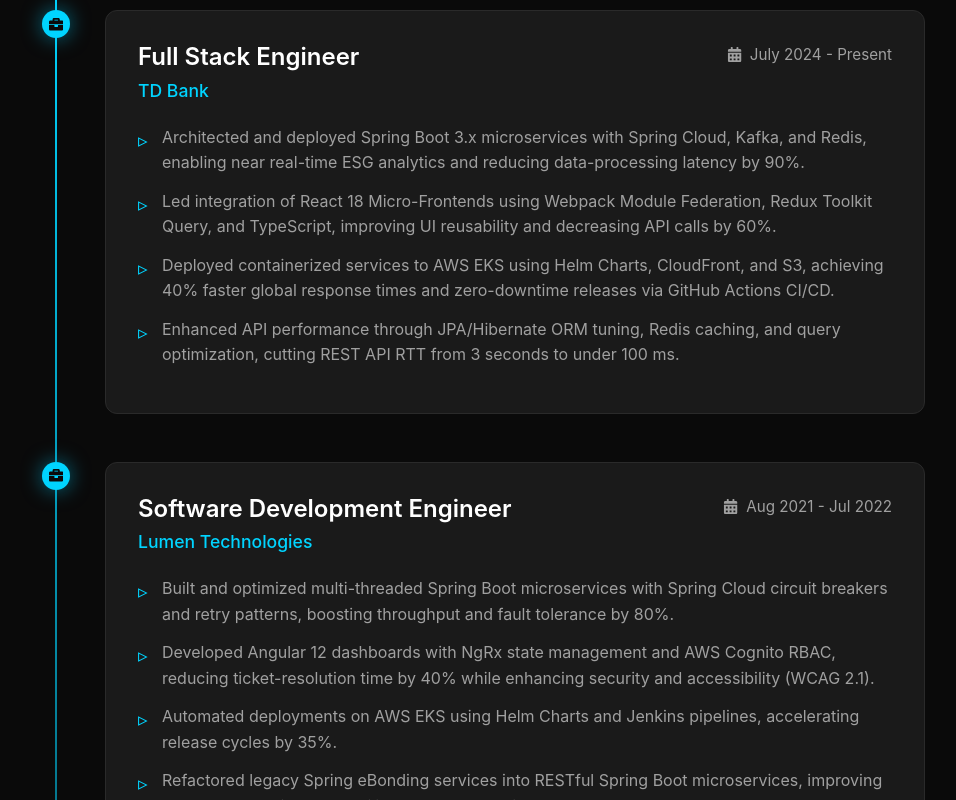
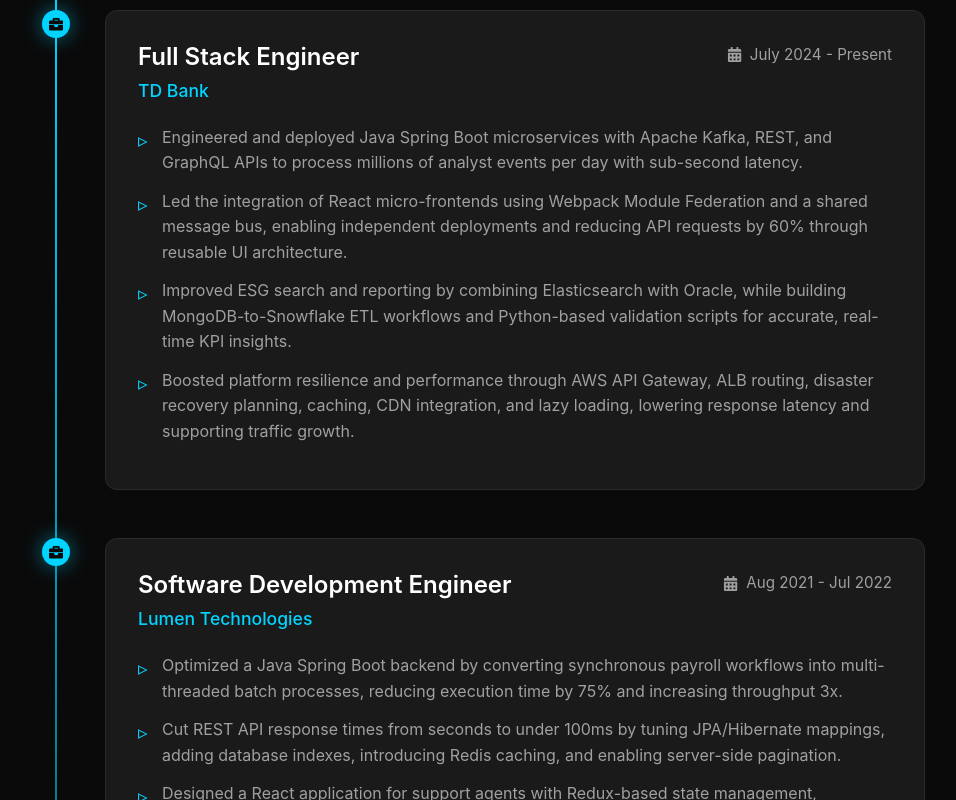
Before and after one commit to jai45/portfolio-site, a React (Vite) app: page / in a window 1280 px wide. Shown: the part 2000-2800 px from the top of the page, without its empty margins (165-1121 px from the left). Built offline with nearby package versions, Linux system fonts and the light colour scheme.

Commit message:
added projects

```diff
--- a/src/App.jsx
+++ b/src/App.jsx
@@ -2,6 +2,7 @@
 import Hero from "./components/Hero";
 import About from "./components/About";
 import Experience from "./components/Experience";
+import Projects from "./components/Projects";
 import Skills from "./components/Skills";
 import Contact from "./components/Contact";
 import Footer from "./components/Footer";
@@ -14,6 +15,7 @@
       <Hero />
       <About />
       <Experience />
+      <Projects />
       <Skills />
       <Contact />
       <Footer />
--- a/src/components/Experience.jsx
+++ b/src/components/Experience.jsx
@@ -14,10 +14,10 @@
       company: "TD Bank",
       period: "July 2024 - Present",
       description: [
-        "Architected and deployed Spring Boot 3.x microservices with Spring Cloud, Kafka, and Redis, enabling near real-time ESG analytics and reducing data-processing latency by 90%.",
-        "Led integration of React 18 Micro-Frontends using Webpack Module Federation, Redux Toolkit Query, and TypeScript, improving UI reusability and decreasing API calls by 60%.",
-        "Deployed containerized services to AWS EKS using Helm Charts, CloudFront, and S3, achieving 40% faster global response times and zero-downtime releases via GitHub Actions CI/CD.",
-        "Enhanced API performance through JPA/Hibernate ORM tuning, Redis caching, and query optimization, cutting REST API RTT from 3 seconds to under 100 ms.",
+        "Engineered and deployed Java Spring Boot microservices with Apache Kafka, REST, and GraphQL APIs to process millions of analyst events per day with sub-second latency.",
+        "Led the integration of React micro-frontends using Webpack Module Federation and a shared message bus, enabling independent deployments and reducing API requests by 60% through reusable UI architecture.",
+        "Improved ESG search and reporting by combining Elasticsearch with Oracle, while building MongoDB-to-Snowflake ETL workflows and Python-based validation scripts for accurate, real-time KPI insights.",
+        "Boosted platform resilience and performance through AWS API Gateway, ALB routing, disaster recovery planning, caching, CDN integration, and lazy loading, lowering response latency and supporting traffic growth.",
       ],
     },
     {
@@ -25,10 +25,10 @@
       company: "Lumen Technologies",
       period: "Aug 2021 - Jul 2022",
       description: [
-        "Built and optimized multi-threaded Spring Boot microservices with Spring Cloud circuit breakers and retry patterns, boosting throughput and fault tolerance by 80%.",
-        "Developed Angular 12 dashboards with NgRx state management and AWS Cognito RBAC, reducing ticket-resolution time by 40% while enhancing security and accessibility (WCAG 2.1).",
-        "Automated deployments on AWS EKS using Helm Charts and Jenkins pipelines, accelerating release cycles by 35%.",
-        "Refactored legacy Spring eBonding services into RESTful Spring Boot microservices, improving partner system interoperability and SLA compliance.",
+        "Optimized a Java Spring Boot backend by converting synchronous payroll workflows into multi-threaded batch processes, reducing execution time by 75% and increasing throughput 3x.",
+        "Cut REST API response times from seconds to under 100ms by tuning JPA/Hibernate mappings, adding database indexes, introducing Redis caching, and enabling server-side pagination.",
+        "Designed a React application for support agents with Redux-based state management, improving responsiveness and reducing ticket resolution time by 40%.",
+        "Modernized payroll ingestion with AWS S3 and Lambda workflows and deployed microservices on Kubernetes (EKS) with Helm, shortening release cycles and improving scalability.",
       ],
     },
     {
@@ -36,10 +36,10 @@
       company: "Cognizant",
       period: "Jan 2021 - Jul 2021",
       description: [
-        "Delivered core modules for an inventory-management platform using Java 17, Spring Boot, React, and PostgreSQL hosted on Azure App Services, ensuring scalability and high availability.",
-        "Implemented JWT authentication and Azure API Management for secure API gateway access across microservices.",
-        "Built Node.js event-driven services with WebSocket integration for real-time inventory updates across warehouses.",
-        "Automated build/test/deploy pipelines via Jenkins CI/CD, shortening delivery cycles from weeks to days and improving release reliability.",
+        "Developed and deployed core modules of an inventory management platform using Java, Spring Boot, Node.js, React, PostgreSQL, and Elasticsearch on Azure App Services.",
+        "Built React frontends with TypeScript and Material UI, improving component performance and reducing load times across key user workflows.",
+        "Implemented Node.js backend services with asynchronous event handling and WebSocket communication to deliver near real-time inventory updates.",
+        "Built and optimized Jenkins CI/CD pipelines for RESTful microservices, accelerating build, test, and deployment cycles from weeks to days.",
       ],
     },
     {
--- a/src/components/Navigation.jsx
+++ b/src/components/Navigation.jsx
@@ -19,6 +19,7 @@
     { name: "Home", href: "#home" },
     { name: "About", href: "#about" },
     { name: "Experience", href: "#experience" },
+    { name: "Projects", href: "#projects" },
     { name: "Skills", href: "#skills" },
     { name: "Contact", href: "#contact" },
   ];
--- a/src/components/Projects.css
+++ b/src/components/Projects.css
@@ -14,6 +14,8 @@
   grid-template-columns: repeat(auto-fit, minmax(350px, 1fr));
   gap: 2rem;
   margin-top: 3rem;
+  max-width: 900px;
+  margin-inline: auto;
 }
 
 .project-card {
@@ -68,8 +70,21 @@
 .project-content p {
   color: var(--text-secondary);
   line-height: 1.6;
-  margin-bottom: 1.5rem;
+  margin-bottom: 1.25rem;
+}
+
+.project-highlights {
+  margin: 0 0 1.5rem;
+  padding-left: 1.2rem;
+  color: var(--text-secondary);
+  line-height: 1.6;
+  display: grid;
+  gap: 0.75rem;
   flex: 1;
+}
+
+.project-highlights li::marker {
+  color: var(--accent);
 }
 
 .project-technologies {
--- a/src/components/Projects.jsx
+++ b/src/components/Projects.jsx
@@ -10,58 +10,28 @@
 
   const projects = [
     {
-      title: "E-Commerce Platform",
+      title: "Dropbox Clone",
       description:
-        "Full-stack e-commerce solution with React, Node.js, and MongoDB. Features include user authentication, product management, shopping cart, and payment integration.",
-      technologies: ["React", "Node.js", "MongoDB", "Stripe", "Redux"],
-      github: "https://github.com",
-      live: "https://example.com",
-      image: "🛒",
-    },
-    {
-      title: "Task Management App",
-      description:
-        "Collaborative task management application with real-time updates. Built with modern web technologies and featuring drag-and-drop functionality.",
-      technologies: ["React", "Firebase", "TypeScript", "Material-UI"],
-      github: "https://github.com",
-      live: "https://example.com",
-      image: "✓",
-    },
-    {
-      title: "Weather Dashboard",
-      description:
-        "Real-time weather dashboard using OpenWeather API. Features include location search, forecast data, and interactive charts for weather visualization.",
-      technologies: ["React", "Chart.js", "API Integration", "CSS3"],
-      github: "https://github.com",
-      live: "https://example.com",
-      image: "🌤️",
-    },
-    {
-      title: "Social Media App",
-      description:
-        "Social networking platform with posts, comments, likes, and real-time notifications. Implemented with microservices architecture.",
-      technologies: ["React", "Node.js", "PostgreSQL", "Socket.io", "Docker"],
-      github: "https://github.com",
-      live: "https://example.com",
-      image: "💬",
-    },
-    {
-      title: "Portfolio Generator",
-      description:
-        "Automated portfolio website generator allowing users to create professional portfolios by inputting their information through an intuitive form.",
-      technologies: ["Next.js", "TailwindCSS", "Markdown", "Vercel"],
-      github: "https://github.com",
-      live: "https://example.com",
-      image: "🎨",
-    },
-    {
-      title: "Fitness Tracker",
-      description:
-        "Mobile-responsive fitness tracking application with workout logging, progress charts, and goal setting features.",
-      technologies: ["React Native", "Redux", "Firebase", "Chart.js"],
-      github: "https://github.com",
-      live: "https://example.com",
-      image: "💪",
+        "A full-stack Dropbox-style file storage platform built with React + Vite and Java Spring Boot, focused on fast uploads, resumable large-file transfers, and efficient cloud-backed storage workflows.",
+      highlights: [
+        "Implements secure authentication with JWT access tokens and refresh token rotation using HttpOnly cookies.",
+        "Uploads files directly from the browser to Cloudflare R2 using presigned URLs for efficient, scalable transfer flows.",
+        "Supports multipart uploads for files larger than 10 MB with 5 MB parallel chunks and resumable recovery after interruptions.",
+        "Uses SHA-256 deduplication with Web Worker-based hashing and stores metadata, refresh tokens, and multipart progress in Neon Postgres.",
+      ],
+      technologies: [
+        "React 19",
+        "Vite 7",
+        "Java 17",
+        "Spring Boot",
+        "Spring Security",
+        "Neon Postgres",
+        "Cloudflare R2",
+        "Docker",
+      ],
+      github: "https://github.com/jai45/Dropbox",
+      live: "https://dropbox-mauve.vercel.app/",
+      image: "☁️",
     },
   ];
 
@@ -95,7 +65,7 @@
         >
           <h2 className="section-title">Projects</h2>
           <div className="title-underline"></div>
-          <p className="section-subtitle">Some of my recent work</p>
+          <p className="section-subtitle">Recent projects I’ve built</p>
         </motion.div>
 
         <motion.div
@@ -111,12 +81,19 @@
               className="project-card"
               whileHover={{ y: -10 }}
             >
-              <div className="project-image">
+              {/* <div className="project-image">
                 <span className="project-emoji">{project.image}</span>
-              </div>
+              </div> */}
               <div className="project-content">
                 <h3>{project.title}</h3>
                 <p>{project.description}</p>
+                {project.highlights && (
+                  <ul className="project-highlights">
+                    {project.highlights.map((highlight, idx) => (
+                      <li key={idx}>{highlight}</li>
+                    ))}
+                  </ul>
+                )}
                 <div className="project-technologies">
                   {project.technologies.map((tech, idx) => (
                     <span key={idx} className="tech-tag">
@@ -134,6 +111,7 @@
                   >
                     <FaGithub /> Code
                   </motion.a>
+                  {project.live && (
                     <motion.a
                       href={project.live}
                       target="_blank"
@@ -143,6 +121,7 @@
                     >
                       <FaExternalLinkAlt /> Live Demo
                     </motion.a>
+                  )}
                 </div>
               </div>
             </motion.div>
```
Lines whose indentation alone changed are shown as unchanged.
